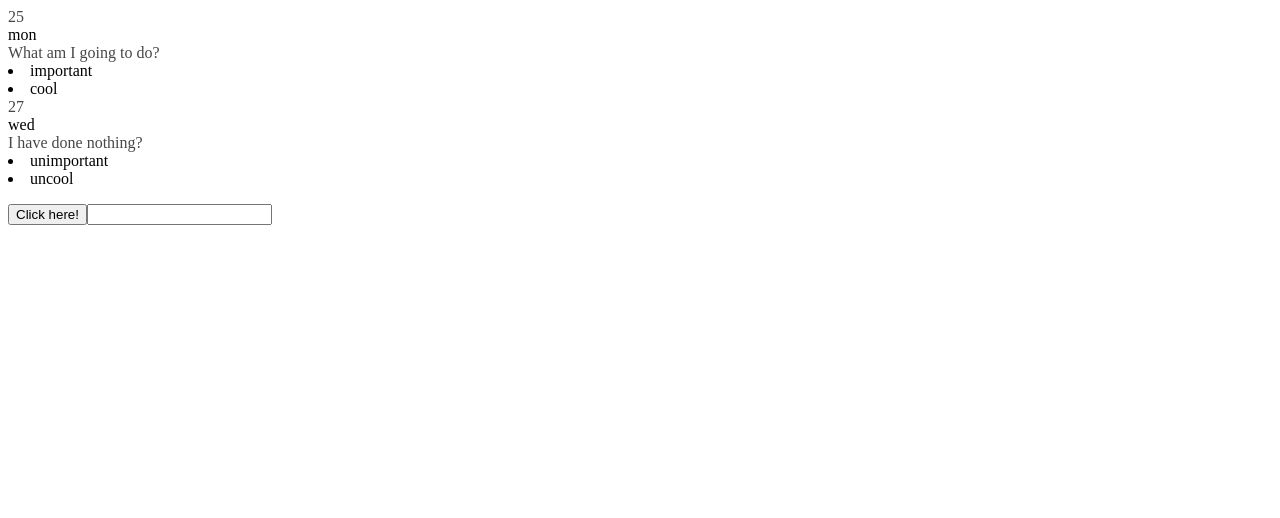
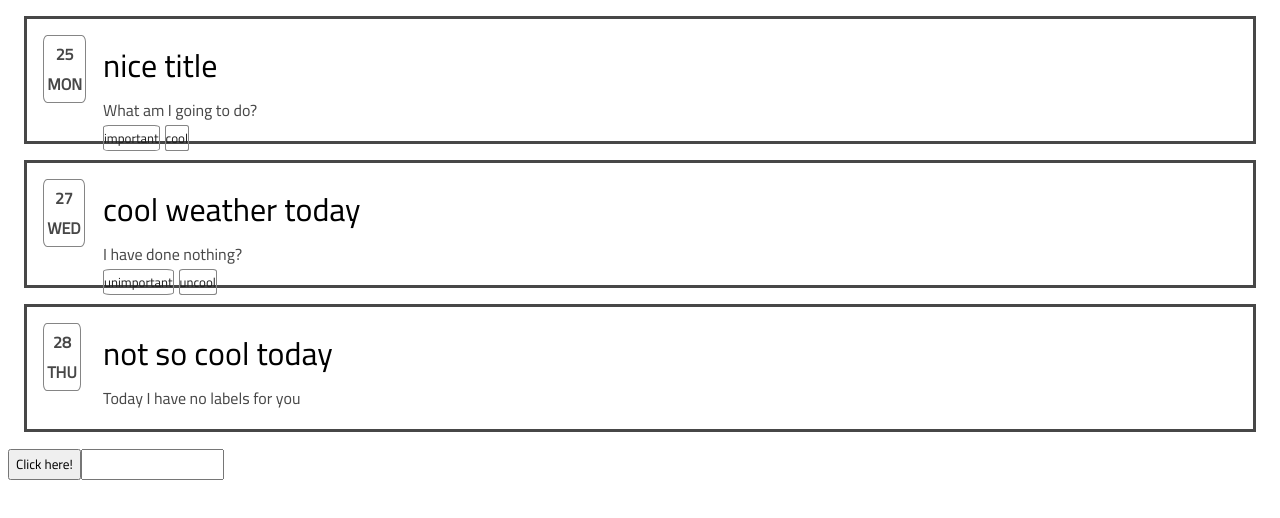
Before and after one commit to Akides/tagebuch-app, a React (Create React App) app in the folder packages/frontend/: page / in a window 1280 px wide. Shown: the top 518 px of the page. Built offline with nearby package versions, Linux system fonts and the light colour scheme; no server answers.

Commit message:
add css styled components to Card

```diff
--- a/packages/frontend/src/App.tsx
+++ b/packages/frontend/src/App.tsx
@@ -1,9 +1,10 @@
 /* eslint-disable prefer-const */
 /* eslint-disable @typescript-eslint/no-unused-vars */
 /* eslint-disable @typescript-eslint/explicit-module-boundary-types */
-import React, { ReactNode, useEffect, useState } from "react";
-import { Card } from "./components/Card/Card";
+import React, { Fragment, ReactNode, useEffect, useState } from "react";
+import { Content } from "./components/Content";
 import { Theme } from "./Themes"
+import { GlobalStyle } from "./globalStyles";
 
 
 
@@ -41,16 +42,16 @@ export const App = () => {
   },[]);
 
   return (
-  <Theme>
-    <section className="Cards">
-      <Card date="25" weekday="mon" labels={["important","cool"]}>What am I going to do?</Card>
-      <Card date="27" weekday="wed" labels={["unimportant","uncool"]}>I have done nothing?</Card>
+  <Fragment>
+    <GlobalStyle/>
+    <Theme>
+      <Content/>
       <p>{joke !== null ? joke.value.joke : ""}</p>
-    </section>
+      <button onClick={onButtonClickHandler}>Click here!</button>
+      <input type="text" onChange={onInputChangeHandler} />
+    </Theme>
+  </Fragment>
 
-    <button onClick={onButtonClickHandler}>Click here!</button>
-    <input type="text" onChange={onInputChangeHandler} />
-  </Theme>
   )
 };
 
--- a/packages/frontend/src/Themes.tsx
+++ b/packages/frontend/src/Themes.tsx
@@ -4,9 +4,10 @@ import React, { ReactNode } from "react";
 const theme = {
 
     colors: {
-      primary: "rgb(54, 161, 139)",
+      primary: "rgb(128, 161, 155)",
       backgroundColor: "#202020",
       fontColor: "#474747",
+      borderColor: "#858585",
       secondaryFontColor: "rgb(191, 191, 191)",
       shadowColor: "rgba(0, 0, 0, 0.3)",
       listBackgroundColor: "rgb(45, 45, 45)",
--- a/packages/frontend/src/components/Card/Card.tsx
+++ b/packages/frontend/src/components/Card/Card.tsx
@@ -4,31 +4,76 @@ import styled from "styled-components";
 
 
 type CardProps = {
+    title: string,
     labels: string[],
     children?: ReactNode,
     date: string,
     weekday: string
 }
 
-export const Card: React.VFC<CardProps> = ({children, labels, date, weekday}) =>
+export const Card: React.VFC<CardProps> = ({children, title, labels, date, weekday}) =>
     {
+        const Wrapper = styled.div`
+            border-style: solid;
+            border-color: ${props => props.theme.colors.fontColor};
+            padding: 1em;
+            margin: 1em;
+        `;
 
         const Date = styled.div`
             color: ${props => props.theme.colors.fontColor};
+            text-align: center;
+            border: 0.1em solid ${props => props.theme.colors.borderColor};
+            border-radius: 10%;
+            padding: 0.2em;
+            float: left;
+            font-weight: bold;
+        `;
+
+        const Writings = styled.div`
+            margin-left: 60px;
+        `;
+
+        const Title = styled.div`
+            color: black;
+            font-size: 2em;
         `;
 
         const Description = styled.div`
             color: ${props => props.theme.colors.fontColor};
         `;
 
-        const labels_2 = labels.map((label) => <li key={label}>{label}</li>)    //provide key for react
+        const Labels = styled.div`
+            float: inline-start;
+            color: ${props => props.theme.colors.backgroundColor};
+            margin-bottom: 20px;
+            font-size: small;
+        `;
+
+        const Label = styled.div`
+            float: left;
+            margin-right: 5px;
+            border: 0.1em solid ${props => props.theme.colors.borderColor};
+            border-radius: 10%;
+
+
+        `;
+
+        const labels_arr = labels.map((label) => <Label key={label}>{label}</Label>)    //provide key for react
 
         return (
-            <div className="card">
-                <Date>{date}</Date>
-                <div className="weekday">{weekday}</div>
-                <Description className="descr">{children}</Description>
-                <div className="labels">{labels_2}</div>
-            </div>
+            <Wrapper>
+                <Date>
+                    <div>{date}</div>
+                    <div>{weekday}</div>
+                </Date>
+                <Writings>
+                    <Title>{title}</Title>
+                    <Description className="descr">{children}</Description>
+                    <Labels>
+                        {labels_arr}
+                    </Labels>
+                </Writings>
+            </Wrapper>
         )
     }
--- /dev/null
+++ b/packages/frontend/src/components/Content.tsx
@@ -0,0 +1,12 @@
+import { Theme } from "../Themes"
+
+import React from "react";
+import { Mainbar } from "./Mainbar";
+
+export const Content: React.VFC = () => {
+    return (
+        <Theme>
+            <Mainbar/>
+        </Theme>
+    );
+};
--- /dev/null
+++ b/packages/frontend/src/components/Mainbar.tsx
@@ -0,0 +1,12 @@
+import React from "react";
+import { Card } from "./Card/Card";
+
+export const Mainbar: React.VFC = () => {
+    return (
+        <section className="Cards">
+            <Card title="nice title" date="25" weekday="MON" labels={["important","cool"]}>What am I going to do?</Card>
+            <Card title="cool weather today" date="27" weekday="WED" labels={["unimportant","uncool"]}>I have done nothing?</Card>
+            <Card title="not so cool today" date="28" weekday="THU" labels={[]}>Today I have no labels for you</Card>
+        </section>
+    );
+};
--- a/packages/frontend/src/globalStyles.ts
+++ b/packages/frontend/src/globalStyles.ts
@@ -1,6 +1,11 @@
 import { createGlobalStyle } from "styled-components";
 
-const GlobalStyle = createGlobalStyle`
+export const GlobalStyle = createGlobalStyle`
     @import url('https://fonts.googleapis.com/css2?family=Cairo&family=Quicksand&display=swap');
     @import url('https://fonts.googleapis.com/css2?family=Roboto&display=swap');
+
+    *{
+        font-family: 'Cairo', sans-serif;
+    }
+
 `;
```
Also changed, not shown: 1 other file (tests, documents, lock files or other folders).
